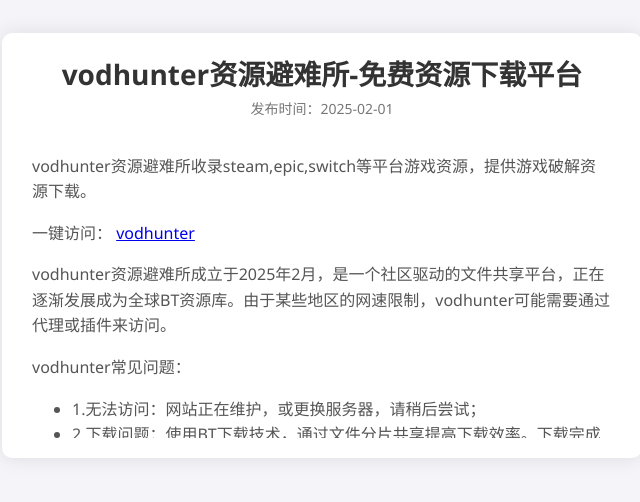
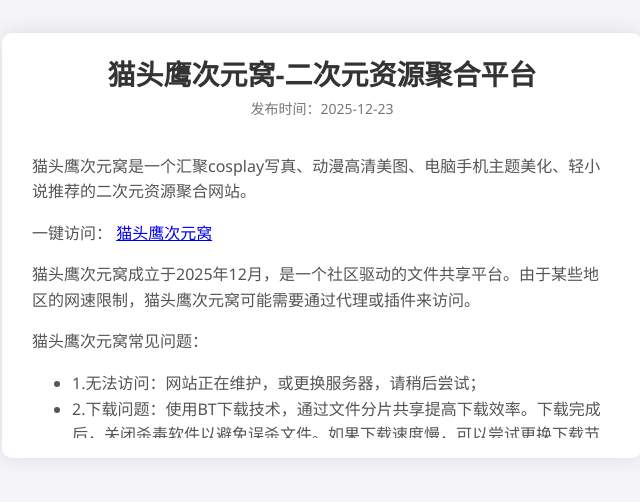
Before and after one commit to lenient269/vodhunter.github.io, a plain HTML site: page index.html in a window 1280 px wide. Shown: the part 155-657 px from the top of the page, without its empty margins (318-958 px from the left). Drawn offline with Linux system fonts and the light colour scheme.

Commit message:
Update index.html
简单更新

```diff
--- a/index.html
+++ b/index.html
@@ -90,14 +90,14 @@
 <body>
     <div class="announcement-container">
         <div class="announcement-header">
-            <h1>vodhunter资源避难所-免费资源下载平台</h1>
-            <p>发布时间：2025-02-01</p>
+            <h1>猫头鹰次元窝-二次元资源聚合平台</h1>
+            <p>发布时间：2025-12-23</p>
         </div>
         <div class="announcement-content" id="announcementContent">
-            <p>vodhunter资源避难所收录steam,epic,switch等平台游戏资源，提供游戏破解资源下载。</p>
-            <p>一键访问： <a href="https://www.vodhunter.com">vodhunter</a> </p>
-            <p>vodhunter资源避难所成立于2025年2月，是一个社区驱动的文件共享平台，正在逐渐发展成为全球BT资源库。由于某些地区的网速限制，vodhunter可能需要通过代理或插件来访问。</p>
-            <p>vodhunter常见问题：</p>
+            <p>猫头鹰次元窝是一个汇聚cosplay写真、动漫高清美图、电脑手机主题美化、轻小说推荐的二次元资源聚合网站。</p>
+            <p>一键访问： <a href="https://www.mtycyw.com">猫头鹰次元窝</a> </p>
+            <p>猫头鹰次元窝成立于2025年12月，是一个社区驱动的文件共享平台。由于某些地区的网速限制，猫头鹰次元窝可能需要通过代理或插件来访问。</p>
+            <p>猫头鹰次元窝常见问题：</p>
             <ul>
                 <li>1.无法访问：网站正在维护，或更换服务器，请稍后尝试；</li>
                 <li>2.下载问题：使用BT下载技术，通过文件分片共享提高下载效率。下载完成后，关闭杀毒软件以避免误杀文件。如果下载速度慢，可以尝试更换下载节点或使用种子下载工具（如迅雷或比特彗星）。</li>
```
